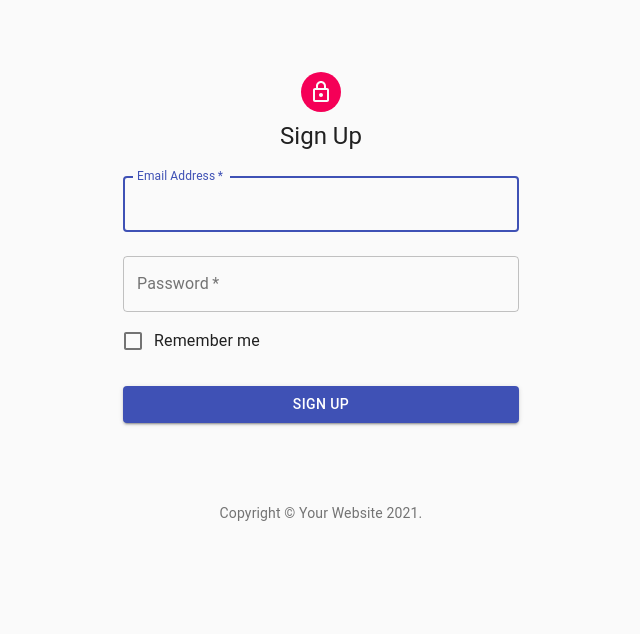
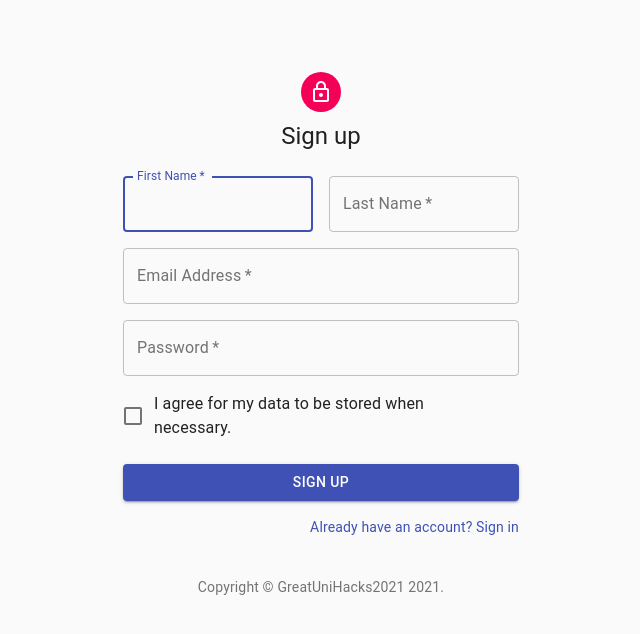
Before and after one commit to greatunihack/2021-greatunihack, a React (Create React App) app: page /apply in a window 1280 px wide. Shown: the top 634 px of the page, without its empty margins (319-959 px from the left). Built offline with nearby package versions, Linux system fonts and the light colour scheme.

Commit message:
Implement firebase authentication and display sign up errors

```diff
--- a/package.json
+++ b/package.json
@@ -5,6 +5,7 @@
   "dependencies": {
     "@material-ui/core": "^4.12.3",
     "@material-ui/icons": "^4.11.2",
+    "@material-ui/lab": "*",
     "@testing-library/jest-dom": "^5.11.4",
     "@testing-library/react": "^12.0.0",
     "@testing-library/user-event": "^13.2.1",
--- a/src/pages/apply/index.tsx
+++ b/src/pages/apply/index.tsx
@@ -1,4 +1,4 @@
-import React from "react";
+import React, { useState } from "react";
 import Avatar from "@material-ui/core/Avatar";
 import Button from "@material-ui/core/Button";
 import CssBaseline from "@material-ui/core/CssBaseline";
@@ -9,13 +9,13 @@ import Link from "@material-ui/core/Link";
 import Box from "@material-ui/core/Box";
 import LockOutlinedIcon from "@material-ui/icons/LockOutlined";
 import Typography from "@material-ui/core/Typography";
-import { makeStyles } from "@material-ui/core/styles";
+import { makeStyles} from "@material-ui/core/styles";
 import Container from "@material-ui/core/Container";
+import Grid from '@material-ui/core/Grid';
+import firebase from "firebase/app";
 
-// Import the functions you need from the SDKs you need
-import firebase from "firebase/app";
-// TODO: Add SDKs for Firebase products that you want to use
-// https://firebase.google.com/docs/web/setup#available-libraries
+require('firebase/auth')
+
 
 // Your web app's Firebase configuration
 const firebaseConfig = {
@@ -30,16 +30,17 @@ const firebaseConfig = {
 // Initialize Firebase
 firebase.initializeApp(firebaseConfig);
 
+;
 
 function Copyright() {
   return (
     <Typography variant="body2" color="textSecondary" align="center">
-      {"Copyright © "}
+      {'Copyright © '}
       <Link color="inherit" href="https://material-ui.com/">
-        Your Website
-      </Link>{" "}
+        GreatUniHacks2021
+      </Link>{' '}
       {new Date().getFullYear()}
-      {"."}
+      {'.'}
     </Typography>
   );
 }
@@ -47,17 +48,17 @@ function Copyright() {
 const useStyles = makeStyles((theme) => ({
   paper: {
     marginTop: theme.spacing(8),
-    display: "flex",
-    flexDirection: "column",
-    alignItems: "center",
+    display: 'flex',
+    flexDirection: 'column',
+    alignItems: 'center',
   },
   avatar: {
     margin: theme.spacing(1),
     backgroundColor: theme.palette.secondary.main,
   },
   form: {
-    width: "100%", // Fix IE 11 issue.
-    marginTop: theme.spacing(1),
+    width: '100%', // Fix IE 11 issue.
+    marginTop: theme.spacing(3),
   },
   submit: {
     margin: theme.spacing(3, 0, 2),
@@ -66,7 +67,40 @@ const useStyles = makeStyles((theme) => ({
 
 export default function SignUp() {
   const classes = useStyles();
+  const [firstName,setfirstName] = useState('')
+  const [lastName, setlastName] = useState('')
+  const [email, setEmail] = useState('')
+  const [password, setPassword] = useState('')
 
+  const [firstNameError,setfirstNameError] = useState(false)
+  const [lastNameError, setlastNameError] = useState(false)
+  const [emailError, setEmailError] = useState(false)
+  const [passwordError, setPasswordError] = useState(false)
+
+  const handleSubmit = (e: any) => {
+    e.preventDefault()
+    setfirstNameError(false)
+    setlastNameError(false)
+    setEmailError(false)
+    setPasswordError(false)
+
+    if (firstName === ''){
+      setfirstNameError(true)
+    }
+    if (lastName === ''){
+      setlastNameError(true)
+    }
+    if (email === ''){
+      setEmailError(true)
+    }
+
+    if (password === ''){
+      setPasswordError(true)
+    }
+    if (firstName && lastName && email && password){
+      createUser(firstName,lastName,email,password)
+    }
+  }
   return (
     <Container component="main" maxWidth="xs">
       <CssBaseline />
@@ -75,23 +109,54 @@ export default function SignUp() {
           <LockOutlinedIcon />
         </Avatar>
         <Typography component="h1" variant="h5">
-          Sign Up
+          Sign up
         </Typography>
-        <form className={classes.form} noValidate>
+        <form className={classes.form} noValidate onSubmit={handleSubmit}>
+          <Grid container spacing={2}>
+            <Grid item xs={12} sm={6}>
+              <TextField
+                autoComplete="fname"
+                name="firstName"
+                variant="outlined"
+                required
+                fullWidth
+                id="firstName"
+                label="First Name"
+                autoFocus
+                onChange= {(e) => setfirstName(e.target.value)}
+                error={firstNameError}
+
+              />
+            </Grid>
+            <Grid item xs={12} sm={6}>
               <TextField
                 variant="outlined"
-            margin="normal"
+                required
+                fullWidth
+                id="lastName"
+                label="Last Name"
+                name="lastName"
+                autoComplete="lname"
+                onChange= {(e) => setlastName(e.target.value)}
+                error={lastNameError}
+              />
+            </Grid>
+            <Grid item xs={12}>
+              <TextField
+                variant="outlined"
                 required
                 fullWidth
                 id="email"
                 label="Email Address"
                 name="email"
                 autoComplete="email"
-            autoFocus
+                onChange= {(e) => setEmail(e.target.value)}
+                error={emailError}
               />
+            </Grid>
+            <Grid item xs={12}>
               <TextField
                 variant="outlined"
-            margin="normal"
                 required
                 fullWidth
                 name="password"
@@ -99,39 +164,54 @@ export default function SignUp() {
                 type="password"
                 id="password"
                 autoComplete="current-password"
+                onChange= {(e) => setPassword(e.target.value)}
+                error={passwordError}
               />
+            </Grid>
+            <Grid item xs={12}>
               <FormControlLabel
-            control={<Checkbox value="remember" color="primary" />}
-            label="Remember me"
+                control={<Checkbox value="GDPR" color="primary" />}
+                label="I agree for my data to be stored when necessary."
               />
+            </Grid>
+          </Grid>
           <Button
             type="submit"
             fullWidth
             variant="contained"
             color="primary"
             className={classes.submit}
-            onClick={createUser}
           >
             Sign Up
           </Button>
+          <Grid container justifyContent="flex-end">
+            <Grid item>
+              <Link href="/login" variant="body2">
+                Already have an account? Sign in
+              </Link>
+            </Grid>
+          </Grid>
         </form>
       </div>
-      <Box mt={8}>
+      <Box mt={5}>
         <Copyright />
       </Box>
     </Container>
   );
+
+  function createUser(firstName:string, lastName:string, email: string,password: string) {
+    firebase.auth().createUserWithEmailAndPassword(email,password)
+    .then((userCredential) => {
+      // Signed in
+      var user = userCredential.user;
+      console.log(user)
+      // ...
+    })
+    .catch((error) => {
+      var errorCode = error.code;
+      var errorMessage = error.message;
+      alert(errorMessage);
+      console.log(errorCode)
+    });
   }
-function createUser() {
-// firebase.auth().createUserWithEmailAndPassword(email,password)
-// .then((userCredential) => {
-//   // Signed in
-//   var user = userCredential.user;
-//   // ...
-// })
-// .catch((error) => {
-//   var errorCode = error.code;
-//   var errorMessage = error.message;
-//   // ..
-// });
 }
--- a/src/pages/login/index.tsx
+++ b/src/pages/login/index.tsx
@@ -18,7 +18,7 @@ function Copyright() {
     <Typography variant="body2" color="textSecondary" align="center">
       {"Copyright © "}
       <Link color="inherit" href="https://material-ui.com/">
-        Your Website
+        GreatUniHacks2021
       </Link>{" "}
       {new Date().getFullYear()}
       {"."}
```
Also changed, not shown: 1 other file (tests, documents, lock files or other folders). Lines whose indentation alone changed are shown as unchanged.
